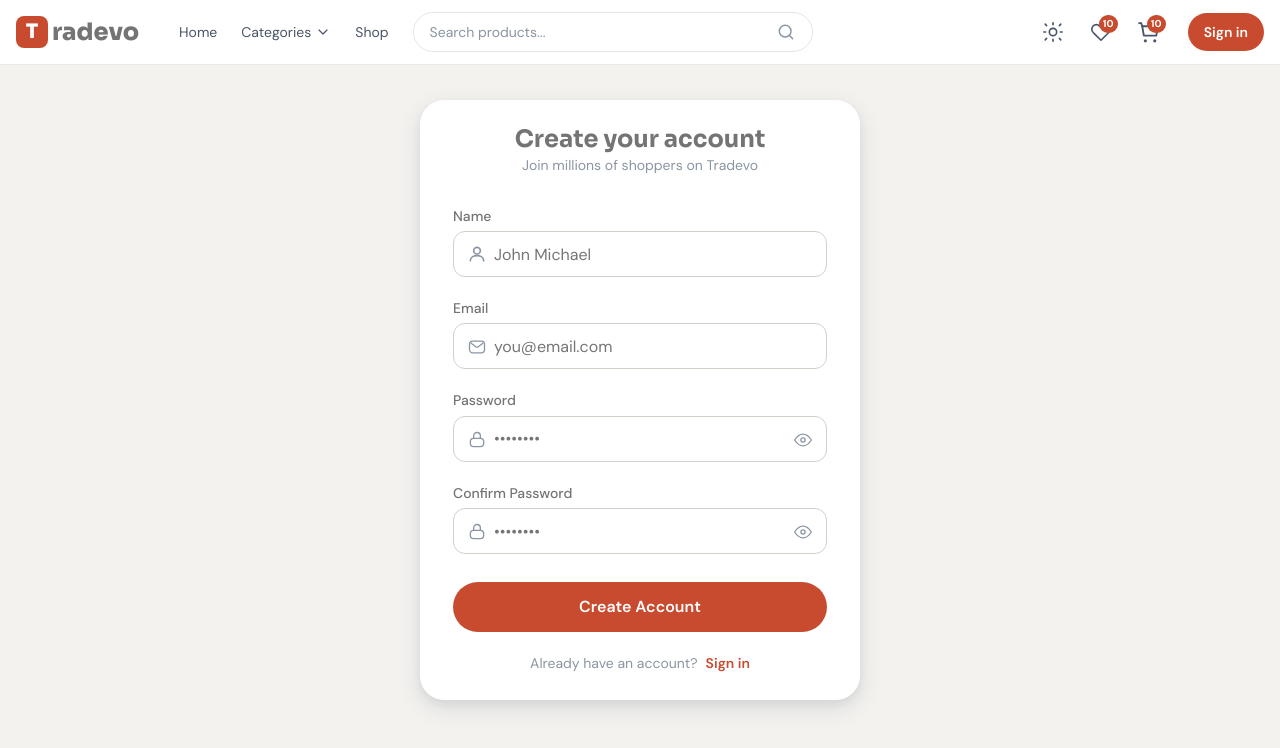
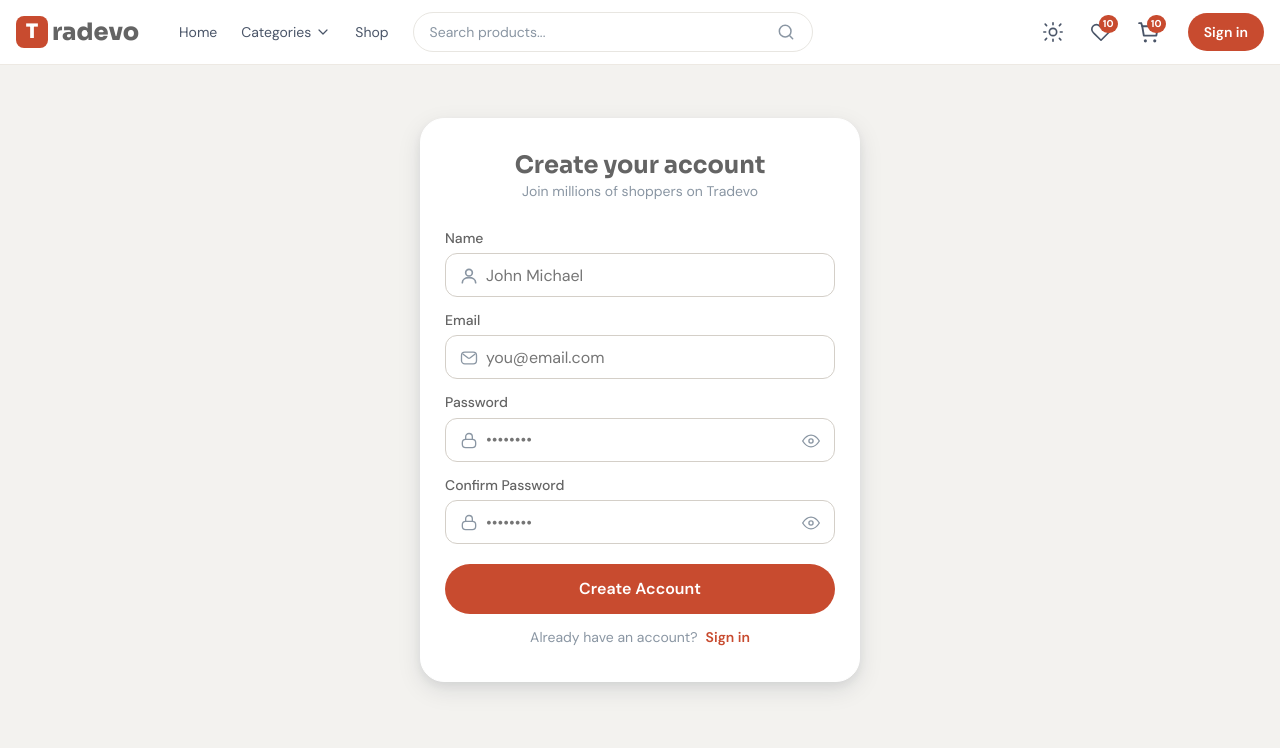
Before and after one commit to icecolddeveloper/tradevo, a React (Vite) app in the folder frontend/: page /register in a window 1280 px wide. Shown: the top 748 px of the page. Built offline with nearby package versions, Linux system fonts and the light colour scheme.

Commit message:
feat(refactor): create useForm custom hook and refactor login and register component

```diff
--- a/frontend/src/components/layouts/Navbar/MobileMenu/MobileMenu.jsx
+++ b/frontend/src/components/layouts/Navbar/MobileMenu/MobileMenu.jsx
@@ -199,7 +199,11 @@ function MobileMenu({
                 {/* View Cart */}
                 <Link
                   to="/cart"
-                  className={styles.drawer__cart_btn}
+                  className={
+                    isAuthenticated
+                      ? styles.drawer__cart_btn_half
+                      : styles.drawer__cart_btn_full
+                  }
                   onClick={handleClose}
                 >
                   <CartIcon size={20} />
--- /dev/null
+++ b/frontend/src/hooks/useForm.js
@@ -0,0 +1,80 @@
+import { useState } from 'react';
+
+function useForm({ initialValues }) {
+  const [form, setForm] = useState({
+    initialValues,
+  });
+  const [showPassword, setShowPassword] = useState({
+    password: false,
+    confirm: false,
+  });
+  console.log(showPassword);
+  // const [errors, setErrors] = useState({ password: false, email: false });
+  const [errors, setErrors] = useState({});
+  const [touched, setTouched] = useState({}); // Tracks whether user has interracted with an input field
+
+  function validateField(fieldName, enteredValue, form) {
+    if (fieldName === 'name') {
+      if (!enteredValue.trim()) return 'Name is required';
+    }
+
+    if (fieldName === 'email') {
+      if (!enteredValue) return 'Email is required';
+      if (!/\S+@\S+\.\S+/.test(enteredValue)) return 'Invalid email';
+    }
+
+    if (fieldName === 'password') {
+      if (!enteredValue) return 'Password is required';
+      if (enteredValue.length < 6) return 'Password too short';
+    }
+
+    if (fieldName === 'confirm') {
+      if (!enteredValue) return 'Confirm your password';
+      if (enteredValue !== form.password) return 'Passwords do not match';
+    }
+
+    return '';
+  }
+
+  function handleBlur(e) {
+    console.log(e.target);
+    const { id: fieldName, value: enteredValue } = e.target; // name = name of the input the user is working on eg email, password
+
+    // mark the input field as touched
+    setTouched((prev) => ({ ...prev, [fieldName]: true }));
+
+    // validate only this field
+    setErrors((prev) => ({
+      ...prev,
+
+      [fieldName]: validateField(fieldName, enteredValue, form),
+    }));
+  }
+
+  function handleChange(e) {
+    const { id, value } = e.target;
+
+    setForm((form) => ({ ...form, [id]: value }));
+  }
+
+  function handleIconToggle(e, fieldObj, str) {
+    e.preventDefault();
+    setShowPassword((showPassword) => ({
+      ...showPassword,
+      [fieldObj ? fieldObj.id : str]:
+        !showPassword[fieldObj ? fieldObj.id : str],
+    }));
+  }
+
+  return {
+    form,
+    showPassword,
+    errors,
+    touched,
+    handleBlur,
+    handleChange,
+    handleIconToggle,
+  };
+}
+
+export default useForm;
--- a/frontend/src/pages/Login/Login.jsx
+++ b/frontend/src/pages/Login/Login.jsx
@@ -7,14 +7,24 @@ import EyeOpenIcon from '../../ui/icons/Auth/EyeOpenIcon';
 import EyeCloseIcon from '../../ui/icons/Auth/EyeCloseIcon';
 import Logo from '../../ui/Logo/Logo';
 import PasswordInput from '../../ui/PasswordInput/PasswordInput';
+import useForm from '../../hooks/useForm';
 
 function Login() {
-  const [email, setEmail] = useState('');
-  const [password, setPassword] = useState('');
-  const [showPassword, setShowPassword] = useState(false);
-  const [errors, setErrors] = useState({ password: false, email: false });
+  // const [email, setEmail] = useState('');
+  // const [password, setPassword] = useState('');
+  // const [showPassword, setShowPassword] = useState(false);
+  // const [errors, setErrors] = useState({ password: false, email: false });
   // const [errors, setErrors] = useState({ password: true, email: true });
 
+  const { form, showPassword, errors, handleChange, handleIconToggle } =
+    useForm({
+      initialValues: {
+        email: '',
+        password: '',
+      },
+    });
+
+    console.log(showPassword);
   return (
     <div className={styles.page__container}>
       <div className={styles.card}>
@@ -24,7 +34,7 @@ function Login() {
           <p className={styles.subtext}>Sign in to your Tradevo account</p>
         </div>
 
-        <form className={styles.form__container}>
+        <form className={styles.form__container} noValidate>
           <div className={styles.field__wrapper}>
             {/* Label */}
             <label htmlFor="email" className={styles.label}>
@@ -42,8 +52,8 @@ function Login() {
                 type="email"
                 className={`${styles.input} ${errors.email ? styles.input__error : ''}`}
                 placeholder="you@email.com"
-                value={email}
-                onChange={(e) => setEmail(e.target.value)}
+                value={form.email}
+                onChange={handleChange}
                 autoComplete="email"
               />
             </div>
@@ -62,13 +72,13 @@ function Login() {
 
             <PasswordInput
               id="password"
-              type={`${showPassword ? 'text' : 'password'}`}
+              type={`${showPassword.password ? 'text' : 'password'}`}
               className={`${styles.input} ${errors.password ? styles.input__error : ''}`}
               placeholder="••••••••"
-              value={password}
-              onChange={(e) => setPassword(e.target.value)}
-              showPassword={showPassword}
-              setShowPassword={() => setShowPassword(!showPassword)}
+              value={form.password}
+              handleChange={handleChange}
+              showPassword={showPassword.password}
+              handleIconToggle={(e) => handleIconToggle(e, false, 'password')}
             />
 
             {/* Error */}
--- a/frontend/src/pages/Login/Login.module.css
+++ b/frontend/src/pages/Login/Login.module.css
@@ -12,7 +12,7 @@
   display: flex;
   flex-direction: column;
   background: var(--color-bg-surface);
-  padding: var(--space-6) var(--space-8);
+  padding: var(--space-8) var(--space-6);
   border: 1px solid var(--color-bg-surface);
   border-radius: var(--radius-2xl);
   width: 100%;
--- a/frontend/src/pages/Register/FieldWrapper.jsx
+++ b/frontend/src/pages/Register/FieldWrapper.jsx
@@ -6,14 +6,12 @@ import styles from './FieldWrapper.module.css';
 function FieldWrapper({
   fieldObj,
   form,
-  setForm,
+  errors,
   showPassword,
-  setShowPassword,
+  handleBlur,
+  handleChange,
+  handleIconToggle,
 }) {
-  function handleToggle() {
-    setShowPassword((prev) => ({ ...prev, [fieldObj.id]: !prev[fieldObj.id] }));
-  }
-
   return (
     <div className={styles.field__wrapper}>
       {/* Label */}
@@ -35,13 +33,16 @@ function FieldWrapper({
             placeholder={fieldObj.placeholder}
             className={styles.input}
             value={form[fieldObj.id]}
-            onChange={(e) =>
-              setForm({ ...form, [fieldObj.id]: e.target.value })
-            }
+            onChange={handleChange}
+            onBlur={handleBlur}
           />
 
-          {fieldObj.id === 'name' && <UserIcon className={styles.field__icon} />}
-          {fieldObj.id === 'email' && <EmailIcon className={styles.field__icon} />}
+          {fieldObj.id === 'name' && (
+            <UserIcon className={styles.field__icon} />
+          )}
+          {fieldObj.id === 'email' && (
+            <EmailIcon className={styles.field__icon} />
+          )}
         </div>
       ) : (
         // Password & confirm PW
@@ -51,10 +52,16 @@ function FieldWrapper({
           className={styles.input}
           placeholder={fieldObj.placeholder}
           value={form[fieldObj.id]}
-          onChange={(e) => setForm({ ...form, [fieldObj.id]: e.target.value })}
+          handleChange={handleChange}
           showPassword={showPassword[fieldObj.id]}
-          setShowPassword={handleToggle}
+          handleBlur={handleBlur}
+          handleIconToggle={(e) => handleIconToggle(e, fieldObj)}
         />
+      )}
+
+      {/* Error */}
+      {errors[fieldObj.id] && (
+        <p className={styles.field_error}>{errors[fieldObj.id]}</p>
       )}
     </div>
   );
--- a/frontend/src/pages/Register/FieldWrapper.module.css
+++ b/frontend/src/pages/Register/FieldWrapper.module.css
@@ -19,7 +19,7 @@
 
 .input {
   background: inherit;
-  height: 46px;
+  height: 44px;
   width: 100%;
   padding: 0 var(--space-10);
   border: 1.5px solid var(--color-border-default);
@@ -34,7 +34,6 @@
 
 .input:focus {
   border-color: var(--color-brand-primary);
-  box-shadow: 0 0 0 3px var(--color-brand-primary-light);
 }
 
 .field__icon {
@@ -46,3 +45,8 @@
   top: 29%;
   left: 14px;
 }
+
+.field_error {
+  font-size: var(--text-xs);
+  color: var(--color-error);
+}
--- a/frontend/src/pages/Register/Register.jsx
+++ b/frontend/src/pages/Register/Register.jsx
@@ -1,23 +1,26 @@
-import { useState } from 'react';
 import { formFields } from '../../data/formFields';
 import Logo from '../../ui/Logo/Logo';
 import FieldWrapper from './FieldWrapper';
 import styles from './Register.module.css';
 import { Link } from 'react-router-dom';
+import useForm from '../../hooks/useForm';
 
 function Register() {
-  const [form, setForm] = useState({
-    name: '',
-    email: '',
-    password: '',
-    confirm: '',
+  const {
+    form,
+    showPassword,
+    errors,
+    handleBlur,
+    handleChange,
+    handleIconToggle,
+  } = useForm({
+    initialValues: {
+      name: '',
+      email: '',
+      password: '',
+      confirm: '',
+    },
   });
-  const [showPassword, setShowPassword] = useState({
-    password: false,
-    confirm: false,
-  });
-  const [errors, setErrors] = useState({ password: false, email: false });
-  // const [errors, setErrors] = useState({ password: true, email: true });
 
   return (
     <div className={styles.page__container}>
@@ -28,20 +31,25 @@ function Register() {
           <p className={styles.subtext}>Join millions of shoppers on Tradevo</p>
         </div>
 
-        <form className={styles.form__container}>
+        <form className={styles.form__container} noValidate>
           {formFields.map((fieldObj) => (
             <FieldWrapper
               key={fieldObj.id}
               fieldObj={fieldObj}
               form={form}
-              setForm={setForm}
+              errors={errors}
               showPassword={showPassword}
-              confirm={showPassword}
-              setShowPassword={setShowPassword}
+              handleBlur={handleBlur}
+              handleChange={handleChange}
+              handleIconToggle={handleIconToggle}
             />
           ))}
 
-          <button type="submit" className={styles.submit_btn}>
+          <button
+            type="submit"
+            className={styles.submit_btn}
+            onClick={(e) => e.preventDefault()}
+          >
             Create Account
           </button>
 
--- a/frontend/src/pages/Register/Register.module.css
+++ b/frontend/src/pages/Register/Register.module.css
@@ -12,12 +12,12 @@
   display: flex;
   flex-direction: column;
   background-color: var(--color-bg-surface);
-  padding: var(--space-6) var(--space-8);
+  padding: var(--space-8) var(--space-6);
   border: 1px solid var(--color-bg-surface);
   border-radius: var(--radius-2xl);
   width: 100%;
   max-width: 440px;
-  gap: var(--space-3);
+  gap: var(--space-2);
   box-shadow: var(--shadow-lg);
 }
 
@@ -51,7 +51,7 @@
 .form__container {
   display: flex;
   flex-direction: column;
-  gap: var(--space-5);
+  gap: var(--space-3);
 }
 
 .submit_btn {
--- a/frontend/src/styles/global.css
+++ b/frontend/src/styles/global.css
@@ -37,6 +37,11 @@ body {
   overflow-x: hidden;
 }
 
+a,
+button {
+  -webkit-tap-highlight-color: transparent;
+}
+
 img,
 video {
   max-width: 100%;
@@ -48,6 +53,17 @@ button,
 textarea,
 select {
   font: inherit;
+}
+
+input:-webkit-autofill,
+input:-webkit-autofill:hover,
+input:-webkit-autofill:focus,
+textarea:-webkit-autofill,
+select:-webkit-autofill {
+  -webkit-box-shadow: 0 0 0px 1000px transparent inset !important;
+  box-shadow: 0 0 0px 1000px transparent inset !important;
+  -webkit-text-fill-color: inherit !important;
+  background-color: inherit !important;
 }
 
 button {
--- a/frontend/src/styles/tokens.css
+++ b/frontend/src/styles/tokens.css
@@ -23,7 +23,7 @@
   --color-bg-inverse: #1a3a5c;          /* Dark sections */
 
   /* Text Colors */
-  --color-text-primary: #747474;
+  --color-text-primary: #646464;
   --color-text-secondary: #4a5568;      /* Supporting text */
   --color-text-muted: #8a96a3;          /* Placeholder, metadata */
   --color-text-inverse: #ffffff;        /* Text on dark backgrounds */
```
Also changed, not shown: frontend/src/components/layouts/Navbar/MobileMenu/MobileMenu.module.css (+29 -3 lines), frontend/src/ui/PasswordInput/PasswordInput.jsx (+5 -7 lines).
